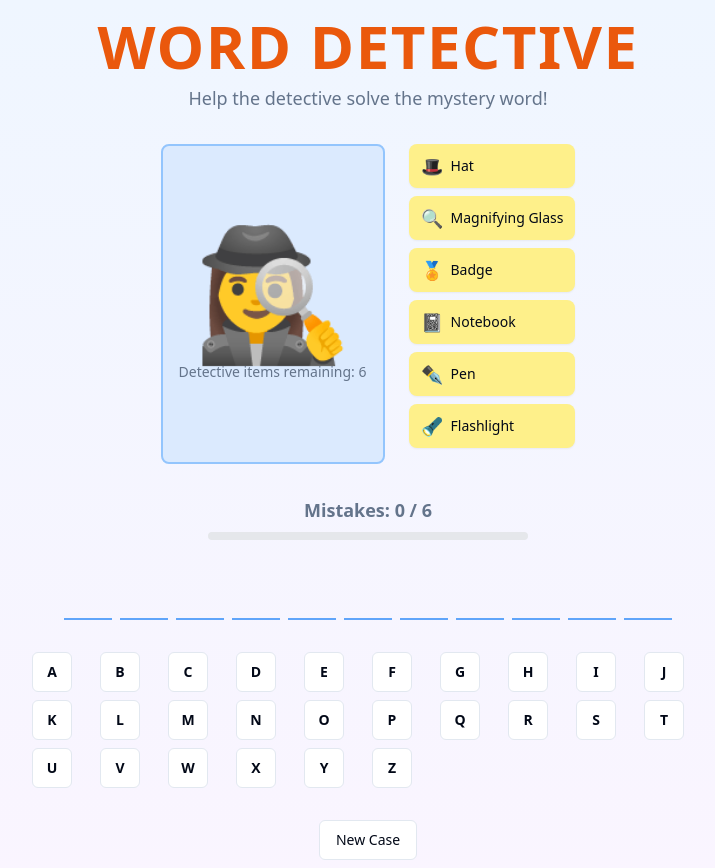
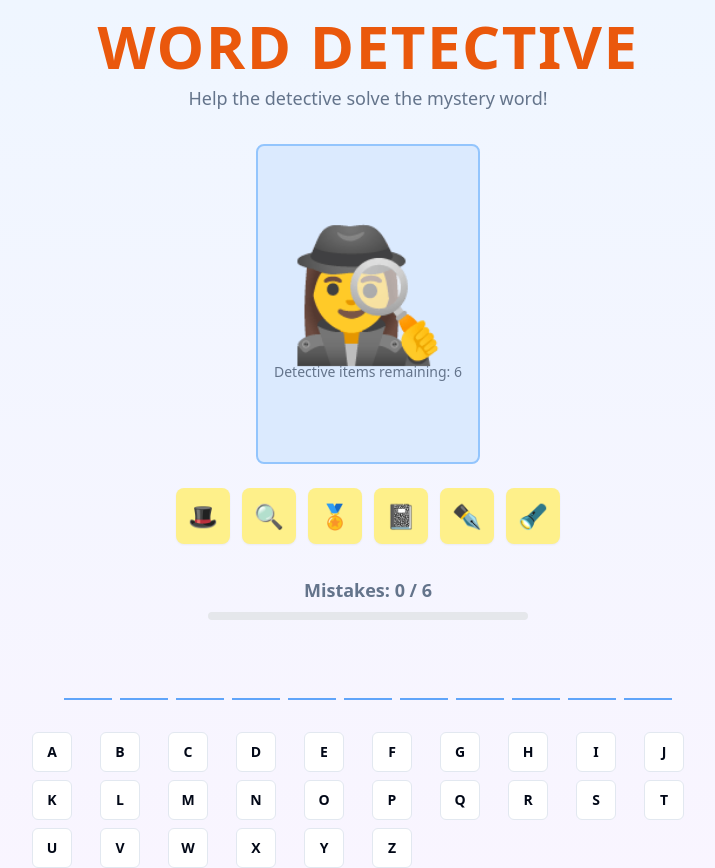
Before and after one commit to gustavocardoso/clue-crew-word-adventures, a React (Vite) app: page / in a window 1280 px wide. Shown: the top 868 px of the page, without its empty margins (272-987 px from the left). Built offline with nearby package versions, Linux system fonts and the light colour scheme.

Commit message:
Refactor detective items display
Change item positions, use icons, increase size, and align.

```diff
--- a/src/components/DetectiveCharacter.tsx
+++ b/src/components/DetectiveCharacter.tsx
@@ -12,7 +12,7 @@ const DetectiveCharacter: React.FC<DetectiveCharacterProps> = ({ wrongGuesses, m
   ];
 
   return (
-    <div className="flex items-start space-x-6">
+    <div className="flex flex-col items-center space-y-6">
       {/* Detective Character Box */}
       <div className="relative w-56 h-80 bg-blue-100 rounded-lg border-2 border-blue-300 flex flex-col items-center justify-center">
         {/* Detective Character - Female */}
@@ -23,11 +23,11 @@ const DetectiveCharacter: React.FC<DetectiveCharacterProps> = ({ wrongGuesses, m
         </div>
       </div>
 
-      {/* Items positioned next to the detective box and centered vertically */}
-      <div className="flex flex-col justify-center space-y-2">
+      {/* Items positioned underneath the detective box and centered */}
+      <div className="flex items-center justify-center space-x-3">
         {items.slice(0, maxWrongGuesses - wrongGuesses).map((item, index) => (
-          <div key={item} className="text-sm bg-yellow-200 px-3 py-2 rounded-lg shadow-sm flex items-center space-x-2">
-            <span className="text-lg">
+          <div key={item} className="bg-yellow-200 p-3 rounded-lg shadow-sm">
+            <span className="text-2xl">
               {item === "Hat" && "🎩"}
               {item === "Magnifying Glass" && "🔍"}
               {item === "Badge" && "🏅"}
@@ -35,7 +35,6 @@ const DetectiveCharacter: React.FC<DetectiveCharacterProps> = ({ wrongGuesses, m
               {item === "Pen" && "✒️"}
               {item === "Flashlight" && "🔦"}
             </span>
-            <span className="font-medium">{item}</span>
           </div>
         ))}
       </div>
```
